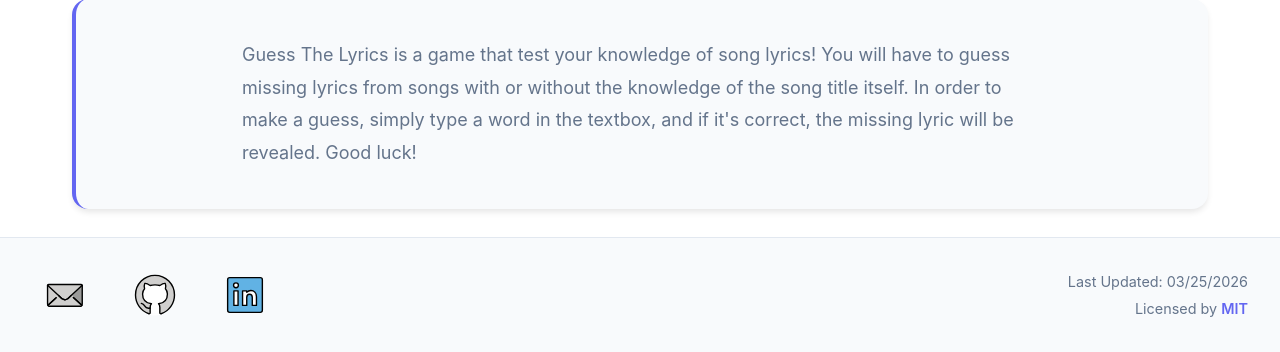
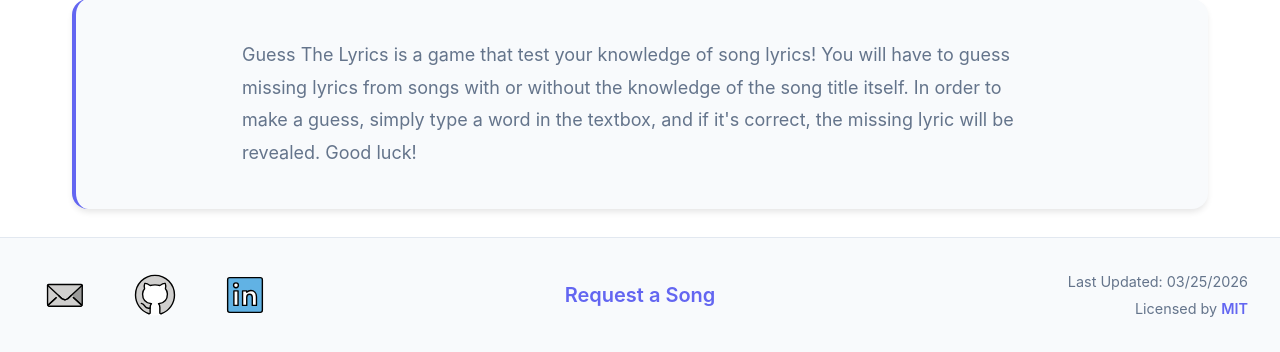
Before and after one commit to averym16/Guess_Lyrics_Game, a Flask app: page / in a window 1280 px wide. Shown: the part 504-856 px from the top of the page. Run offline with Flask 3, Linux system fonts and the light colour scheme; tables that the repository leaves empty hold one stand-in row (values such as "Sample post").

Commit message:
Implement a feedback form

```diff
--- a/server/static/components.js
+++ b/server/static/components.js
@@ -147,6 +147,9 @@ export function loadFooter() {
             <li><a href="https://www.linkedin.com/in/avery-morrison-32154b156/" target="_blank"><img src="../static/images/linkedin.svg"></a></li>
         </ul>
         </section>
+
+            <p id="request"><a href="https://forms.gle/4mPUXe8P1cq63qZGA" target="_blank">Request a Song</a></p>
+
         <section id="footer_misc">
         <ul id="footer_misc_list">
             <li>Last Updated: 03/25/2026</li>
--- a/server/static/css/common.css
+++ b/server/static/css/common.css
@@ -327,6 +327,35 @@ section {
     justify-content: space-between;
     align-items: center;
     gap: 2rem;
+}
+.footer > * {
+    flex: 1;
+}
+
+#request {
+    display: flex;
+    justify-content: center;
+}
+
+#request{
+    background: none;
+    padding: 0;
+    margin: 0;
+    box-shadow: none;
+    border-radius: 0;
+    font-size: 1.25rem;
+    color: var(--primary-color);
+    justify-self:left;
+}
+#request a {
+    color: var(--primary-color);
+    text-decoration: none;
+    font-weight: 600;
+    transition: var(--transition);
+}
+#request a:hover {
+    color: var(--text-primary);
+    text-decoration: underline;
 }
 
 #contact_info,
```
